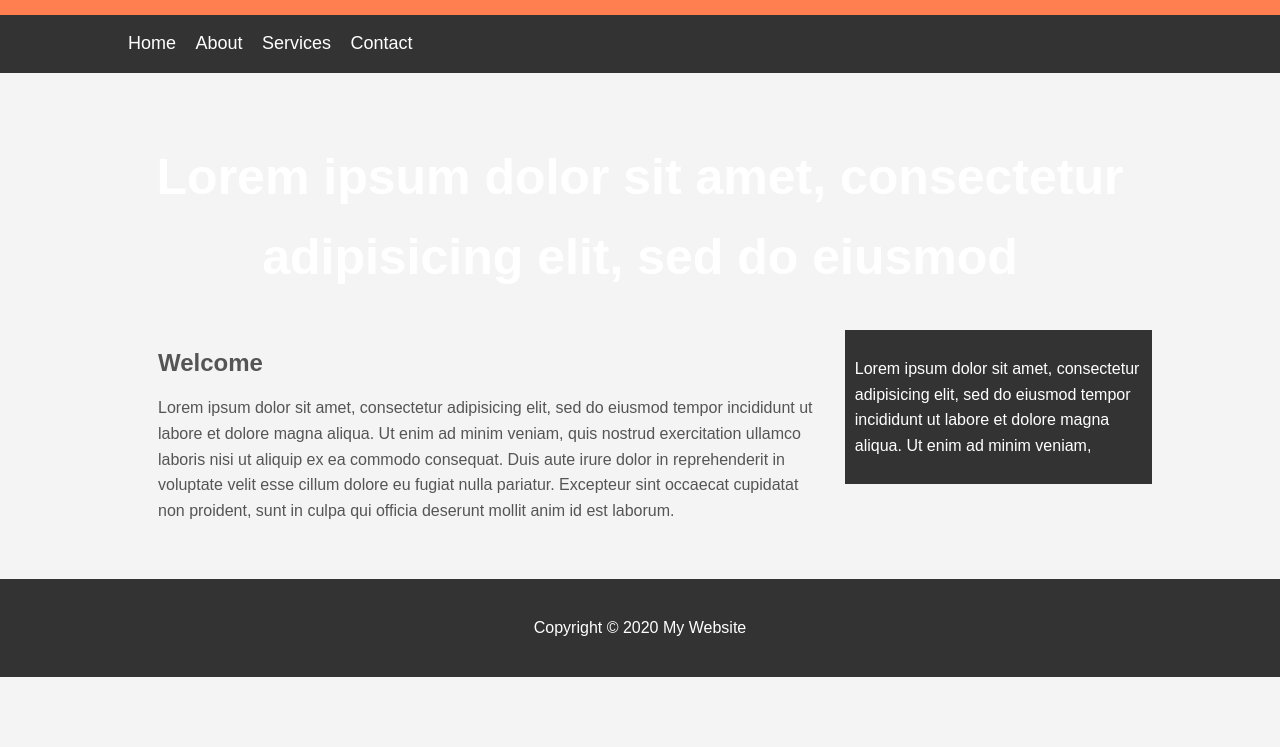
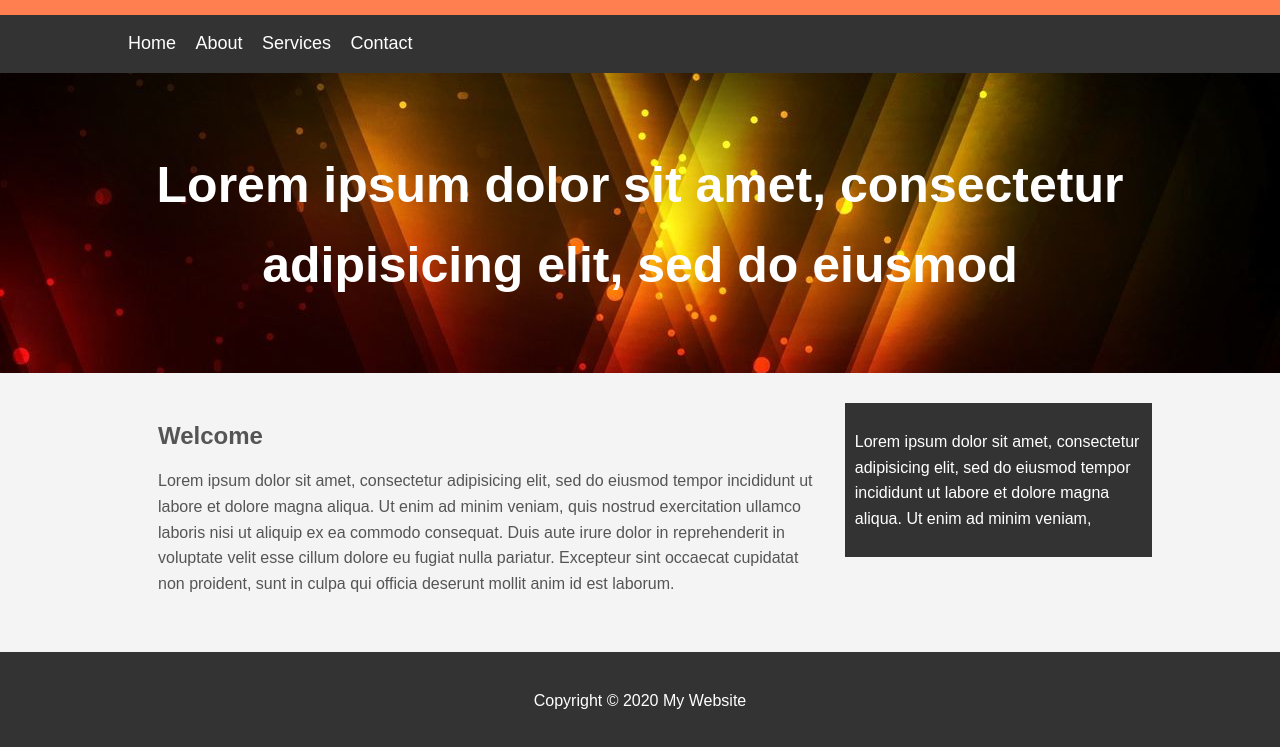
Before and after one commit to Inderpreet02/CSS, a plain HTML site: page mywebsite/index.html in a window 1280 px wide. Shown: the part 53-800 px from the top of the page. Drawn offline with Linux system fonts and the light colour scheme; files whose address does not match are found by name.

Commit message:
Update index.html

```diff
--- a/mywebsite/index.html
+++ b/mywebsite/index.html
@@ -22,13 +22,13 @@
 		</div>
 	</nav>
 
-	<setion id="showcase">
+	<section id="showcase">
 		<div class="container">
 			<h1>
 				Lorem ipsum dolor sit amet, consectetur adipisicing elit, sed do eiusmod
 			</h1>
 		</div>
-	</setion>
+	</section>
 
 	<div class="container">
 		<section id="main">
```
